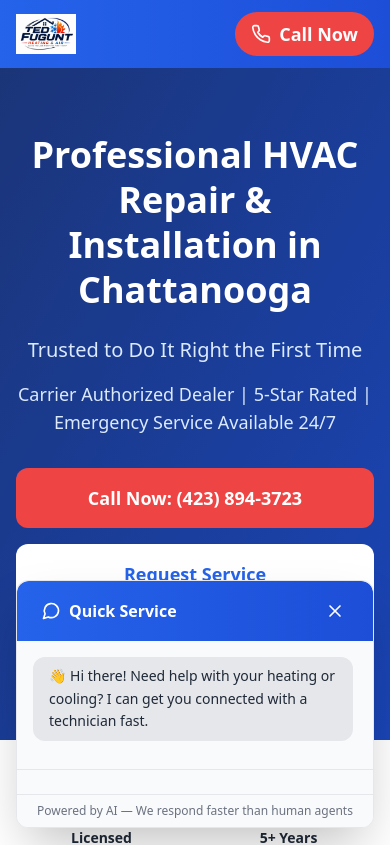
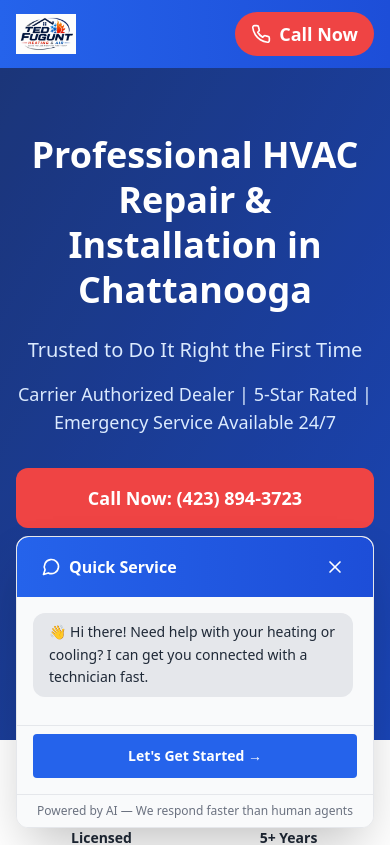
Before and after one commit to ScoopyChatt/tedfugunt-website, a Next.js app: page / in a window 390 px wide. Shown: the top 845 px of the page. Built offline with nearby package versions, Linux system fonts and the light colour scheme.

Commit message:
Fix chatbot interactivity - add greeting step button
- The greeting step had no buttons, making the chatbot unresponsive
- Added 'Let's Get Started' button on greeting step
- Now users can interact immediately after chatbot opens
- Properly transitions from greeting → need selection

```diff
--- a/components/ChatbotWidget.tsx
+++ b/components/ChatbotWidget.tsx
@@ -353,6 +353,22 @@ export default function ChatbotWidget() {
 
         {/* Quick Reply Buttons or Input */}
         <div className="px-4 pb-4 pt-2 bg-gray-50 border-t border-gray-200">
+          {step === 'greeting' && (
+            <div className="space-y-2">
+              <button
+                onClick={() => {
+                  setStep('need')
+                  setTimeout(() => {
+                    addMessage('What do you need help with?', 'bot')
+                  }, 300)
+                }}
+                className="w-full px-4 py-3 text-sm bg-blue-600 text-white font-bold rounded hover:bg-blue-700 transition"
+              >
+                Let's Get Started →
+              </button>
+            </div>
+          )}
+
           {step === 'need' && (
             <div className="space-y-2">
               {[
```
